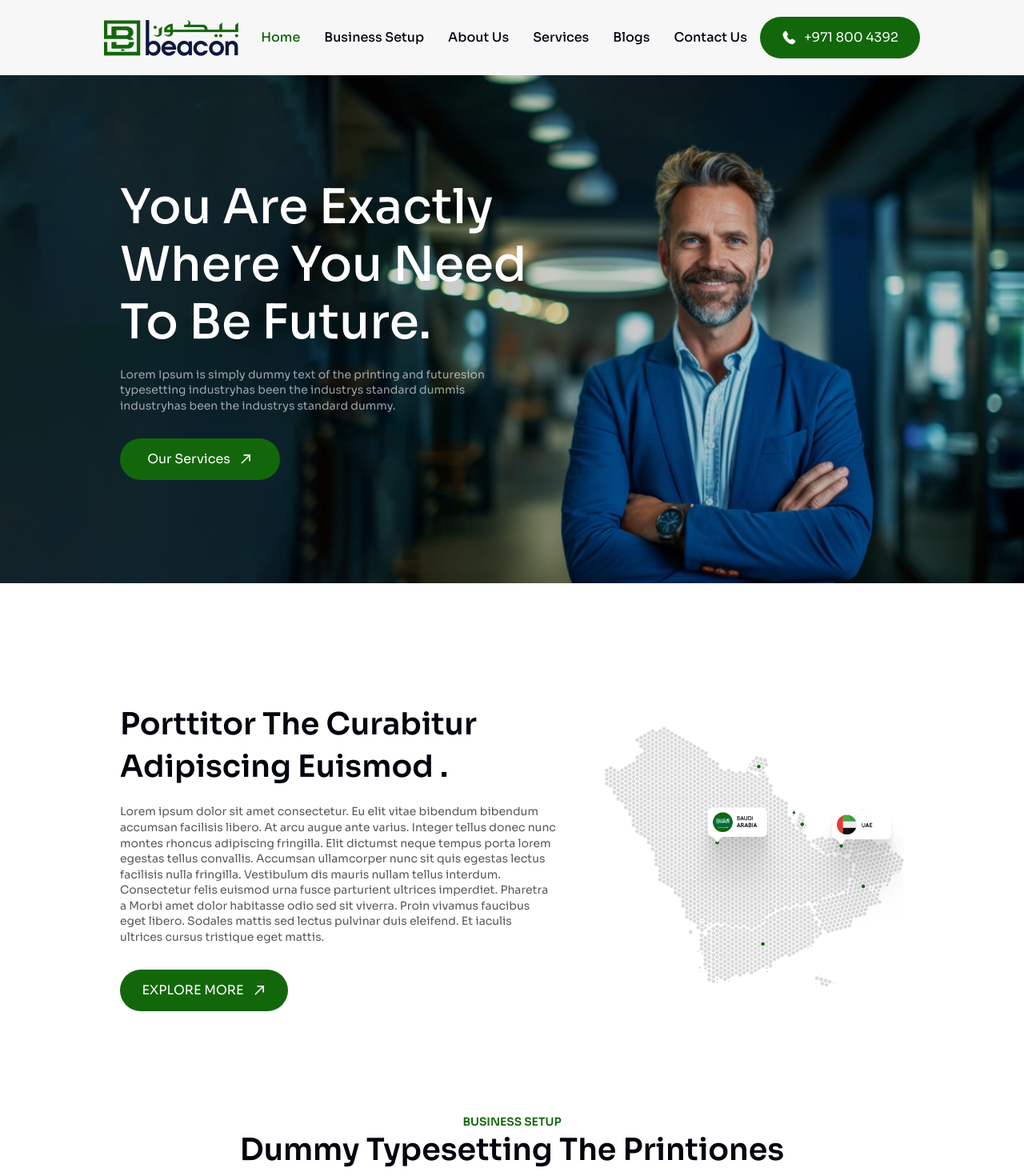
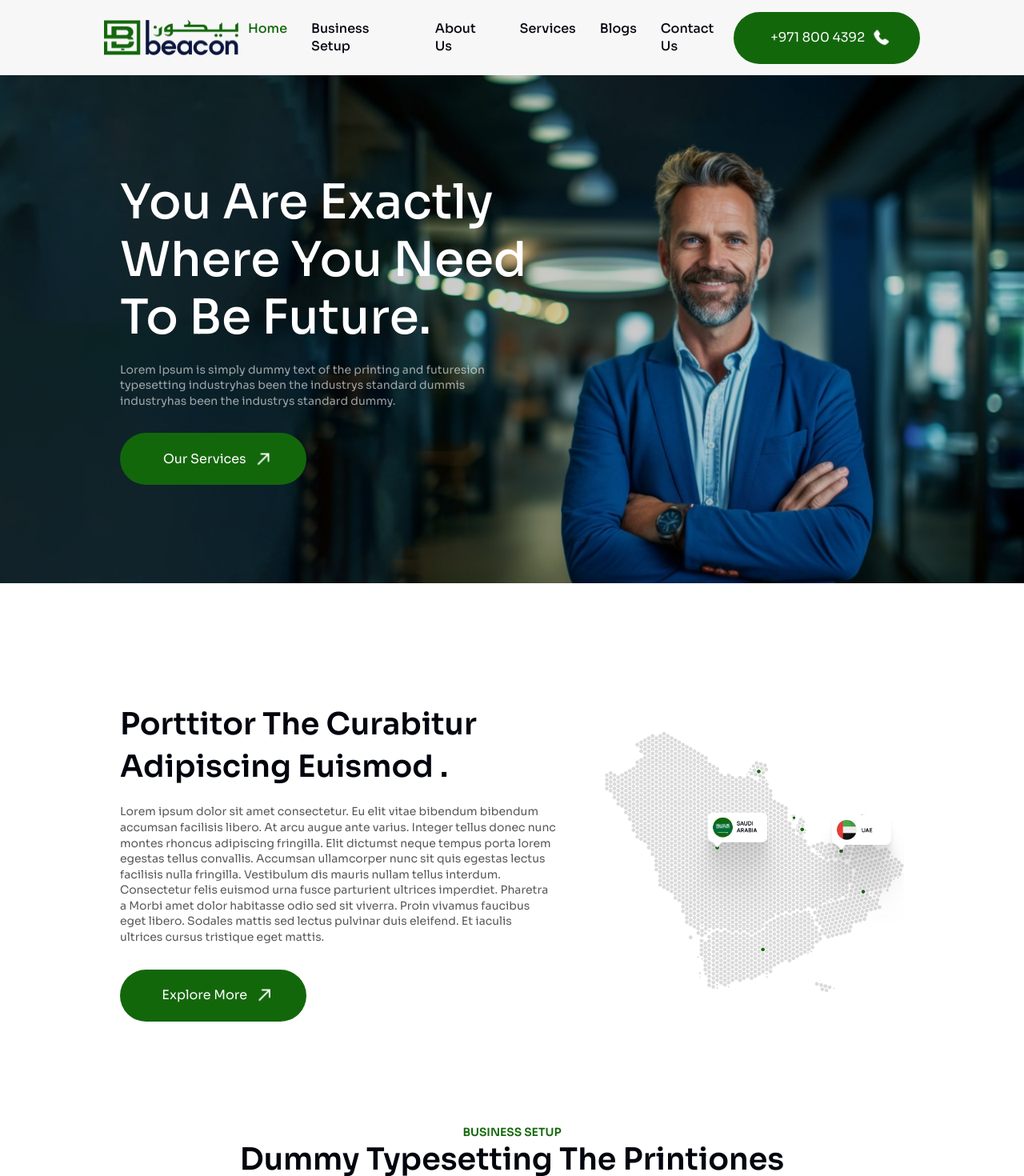
Before and after one commit to beacon-global/Beacon, a Next.js app: page / in a window 1280 px wide. Shown: the top 1470 px of the page at 80% size. Built offline with nearby package versions, Linux system fonts and the light colour scheme.

Commit message:
v1.9 buttonAnimations

```diff
--- a/src/app/components/Blogs.js
+++ b/src/app/components/Blogs.js
@@ -39,14 +39,14 @@ function Blogs() {
         {blogsData.map((data, index) => (
           <div className="cardContainer" key={index}>
             <div className="imgContainer">
-              <Image src={data.img} width={350} height={250} alt="Image"/>
+              <Image src={data.img} width={350} height={250} alt="Image" />
             </div>
             <div className="blogBtnMainContainer">
               <div className="blogButtonContainer">
                 <button className="blogBtn">{data.btnText}</button>
               </div>
               <button className="arrowButton">
-                <Image src="/Arrow.png" width={23} height={23} alt="Image"/>
+                <Image src="/Arrow.png" width={23} height={23} alt="Image" />
               </button>
             </div>
             <div className="servicesHeadingContainer">
@@ -60,10 +60,30 @@ function Blogs() {
       </div>
 
       <div className="hButtonContainer servicesButton">
-        <button className="btn">
-          Our Services{" "}
-          <Image src="/Arrow.png" width={23} height={23} alt="heroContact" />
-        </button>
+        <div className="visibleWrapperContainer">
+          <div className="topVisibleContainer">
+            <a href="/pages/Services" className="btn">
+              Explore More
+              <Image
+                src="/Arrow.png"
+                width={23}
+                height={23}
+                alt="heroContact"
+              />
+            </a>
+          </div>
+          <div className="bottomVisibleContainer">
+            <a href="/pages/Services" className="btn">
+              Explore More
+              <Image
+                src="/Arrow.png"
+                width={23}
+                height={23}
+                alt="heroContact"
+              />
+            </a>
+          </div>
+        </div>
       </div>
     </div>
   );
--- a/src/app/components/Contact.js
+++ b/src/app/components/Contact.js
@@ -14,9 +14,32 @@ function Contact() {
             message/call us for anyservices anywhere in UAE.
           </p>
         </div>
-        <div className="contactButtonContainer">
-            <button className="contactBtn">Contact Us <Image src='/whiteArrow.png'  width={18} height={18} alt="imageContact"/></button>
-        </div>
+        <div className="hButtonContainer contactImageButton">
+            <div className="visibleWrapperContainer">
+              <div className="topVisibleContainer">
+                <a href="/pages/Services" className="btn">
+                  Contact Us
+                  <Image
+                    src="/whiteArrow.png"
+                    width={23}
+                    height={23}
+                    alt="heroContact"
+                  />
+                </a>
+              </div>
+              <div className="bottomVisibleContainer">
+                <a href="/pages/Services" className="btn">
+                  Contact Us
+                  <Image
+                    src="/whiteArrow.png"
+                    width={23}
+                    height={23}
+                    alt="heroContact"
+                  />
+                </a>
+              </div>
+            </div>
+          </div>
       </div>
     </div>
   );
--- a/src/app/components/Header.js
+++ b/src/app/components/Header.js
@@ -41,17 +41,32 @@ function Header() {
           </ul>
         </div>
       </div>
-      <div className="hButtonContainer">
-        <button className="btn">
-          <Image
-            src="/telephone.png"
-            width={18}
-            height={18}
-            alt="imageTelephone"
-          />{" "}
-          +971 800 4392
-        </button>
-      </div>
+      <div className="hButtonContainer headerContactButton">
+            <div className="visibleWrapperContainer">
+              <div className="topVisibleContainer">
+                <a href="/pages/Services" className="btn">
+                  +971 800 4392
+                  <Image
+                    src="/telephone.png"
+                    width={23}
+                    height={23}
+                    alt="heroContact"
+                  />
+                </a>
+              </div>
+              <div className="bottomVisibleContainer">
+                <a href="/pages/Services" className="btn">
+                  +971 800 4392
+                  <Image
+                    src="/telephone.png"
+                    width={23}
+                    height={23}
+                    alt="heroContact"
+                  />
+                </a>
+              </div>
+            </div>
+          </div>
     </div>
   );
 }
--- a/src/app/components/Hero.js
+++ b/src/app/components/Hero.js
@@ -5,7 +5,14 @@ function Hero() {
   return (
     <div className="heroContainer">
       <div className="imageWithText">
-        <Image className="hImage" src="/hero.png" alt="Asian Engineer" width={1366} height={670} layout="responsive"/>
+        <Image
+          className="hImage"
+          src="/hero.png"
+          alt="Asian Engineer"
+          width={1366}
+          height={670}
+          layout="responsive"
+        />
         <div className="textOverlay">
           <div>
             <h1 className="heorHeading">
@@ -20,8 +27,31 @@ function Hero() {
               industryhas been the industrys standard dummy.
             </p>
           </div>
-          <div className="hButtonContainer">
-            <button className="btn">Our Services <Image src='/whiteArrow.png'  width={18} height={18} alt="heroContact"/></button>
+          <div className="hButtonContainer heroButton">
+            <div className="visibleWrapperContainer">
+              <div className="topVisibleContainer">
+                <a href="/pages/Services" className="btn">
+                  Our Services
+                  <Image
+                    src="/whiteArrow.png"
+                    width={23}
+                    height={23}
+                    alt="heroContact"
+                  />
+                </a>
+              </div>
+              <div className="bottomVisibleContainer">
+                <a href="/pages/Services" className="btn">
+                  Our Services
+                  <Image
+                    src="/whiteArrow.png"
+                    width={23}
+                    height={23}
+                    alt="heroContact"
+                  />
+                </a>
+              </div>
+            </div>
           </div>
         </div>
       </div>
--- a/src/app/components/Locations.js
+++ b/src/app/components/Locations.js
@@ -24,13 +24,36 @@ function Locations() {
             iaculis ultrices cursus tristique eget mattis.
           </p>
         </div>
-        <div className="hButtonContainer">
-          <button className="btn">EXPLORE MORE <Image src='/whiteArrow.png'  width={18} height={18} alt="imageContact"/></button>
+        <div className="hButtonContainer locationButton">
+          <div className="visibleWrapperContainer">
+            <div className="topVisibleContainer">
+              <a href="/pages/Services" className="btn">
+                Explore More
+                <Image
+                  src="/whiteArrow.png"
+                  width={23}
+                  height={23}
+                  alt="heroContact"
+                />
+              </a>
+            </div>
+            <div className="bottomVisibleContainer">
+              <a href="/pages/Services" className="btn">
+                Explore More
+                <Image
+                  src="/whiteArrow.png"
+                  width={23}
+                  height={23}
+                  alt="heroContact"
+                />
+              </a>
+            </div>
+          </div>
         </div>
       </div>
 
       <div className="locationImgContainer">
-        <Image src="/map.png" width={606} height={527} alt="ImageLocation"/>
+        <Image src="/map.png" width={606} height={527} alt="ImageLocation" />
       </div>
     </div>
   );
--- a/src/app/globals.css
+++ b/src/app/globals.css
@@ -120,6 +120,26 @@ li{
   width: 200px;
 }
 
+.hContainer .headerContactButton{
+  width: 233px;
+  height: 65px;
+  cursor: pointer;
+  display: flex;
+  flex-direction: column;
+  position: relative;
+  overflow: hidden;
+}
+
+.heroContainer .heroButton{
+  width: 233px;
+  height: 65px;
+  cursor: pointer;
+  display: flex;
+  flex-direction: column;
+  position: relative;
+  overflow: hidden;
+}
+
 .btn{
   color: #FFF;
   font-size: 16px;
@@ -130,6 +150,7 @@ li{
   display: flex;
   align-items: center;
   gap: 10px;
+  white-space: nowrap;
 }
 
 /* Header End */
@@ -243,8 +264,14 @@ li{
   width: 546px;
 }
 
-.locationContainer .hButtonContainer{
-  width: 210px;
+.locationContainer .locationButton{
+  width: 233px;
+  height: 65px;
+  cursor: pointer;
+  display: flex;
+  flex-direction: column;
+  position: relative;
+  overflow: hidden;
 }
 
 /* Location End */
@@ -414,6 +441,7 @@ li{
   flex-direction: column;
   position: relative;
   overflow: hidden;
+  margin-top: -20px;
 }
 
 .visibleWrapperContainer{
@@ -864,27 +892,14 @@ li{
   line-height: 140%; /* 28px */
 }
 
-.contactButtonContainer{
-  display: inline-flex;
-  padding: 15px 30px;
-  justify-content: center;
-  align-items: center;
-  gap: 10px;
-
-  border-radius: 61px;
-  background: #13670B;
-}
-
-.contactBtn {
-  color: #FFF;
-  font-size: 16px;
-  font-style: normal;
-  font-weight: 400;
-  line-height: 140%;
-
+.contactContainer .contactImageButton{
+  width: 233px;
+  height: 65px;
+  cursor: pointer;
   display: flex;
-  align-items: center;
-  gap: 5px;
+  flex-direction: column;
+  position: relative;
+  overflow: hidden;
 }
 
 /* Contact End */
```
